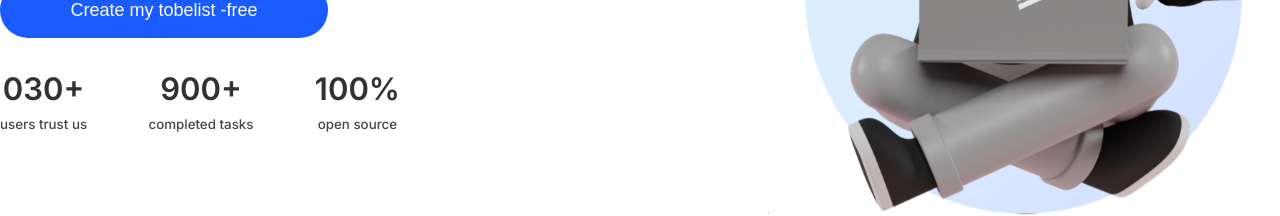
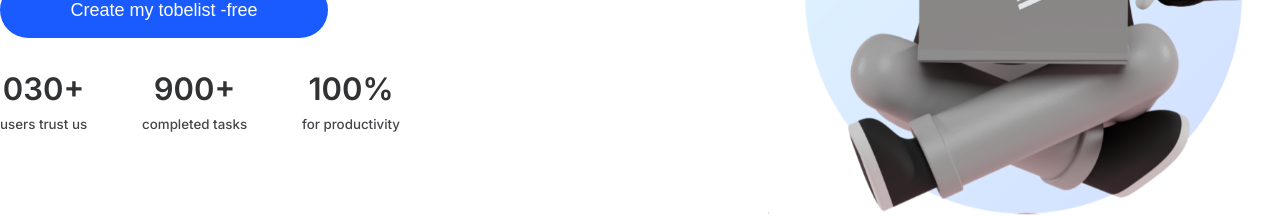
Before and after one commit to ouhoy/tobelist, a React (Vite) app: page / in a window 1280 px wide. Shown: the part 470-686 px from the top of the page. Built offline with nearby package versions, Linux system fonts and the light colour scheme.

Commit message:
Add counter component

```diff
--- a/src/components/Header.tsx
+++ b/src/components/Header.tsx
@@ -10,20 +10,7 @@ export default function Header() {
                 other tools out there, this one can incorporate multiple methods.
             </p>
             <button>Create my tobelist -free</button>
-            <div className="numbers">
-                <div className="num">
-                    <h4>030+</h4>
-                    <p>users trust us</p>
-                </div>
-                <div className="num">
-                    <h4>900+</h4>
-                    <p>completed tasks</p>
-                </div>
-                <div className="num">
-                    <h4>100%</h4>
-                    <p>open source</p>
-                </div>
-            </div>
+            <Numbers></Numbers>
         </div>
         <img
             src={laptopBoy}
@@ -34,3 +21,20 @@ export default function Header() {
     </header>
 
 }
+
+function Numbers() {
+    return <div className={"numbers"}>
+        <NumberCounter counter={30} description={"users trust us"} symbol={"+"}></NumberCounter>
+        <NumberCounter counter={900} description={"completed tasks"} symbol={"+"}></NumberCounter>
+        <NumberCounter counter={100} description={"for productivity"} symbol={"%"}></NumberCounter>
+    </div>
+}
+
+function NumberCounter({counter, description, symbol}: { counter: number, description: string, symbol: string }) {
+
+
+    return <div className={"num"}>
+        <h4>{counter < 100 ? `0${counter}` : counter}{symbol}</h4>
+        <p>{description}</p>
+    </div>
+}
```
